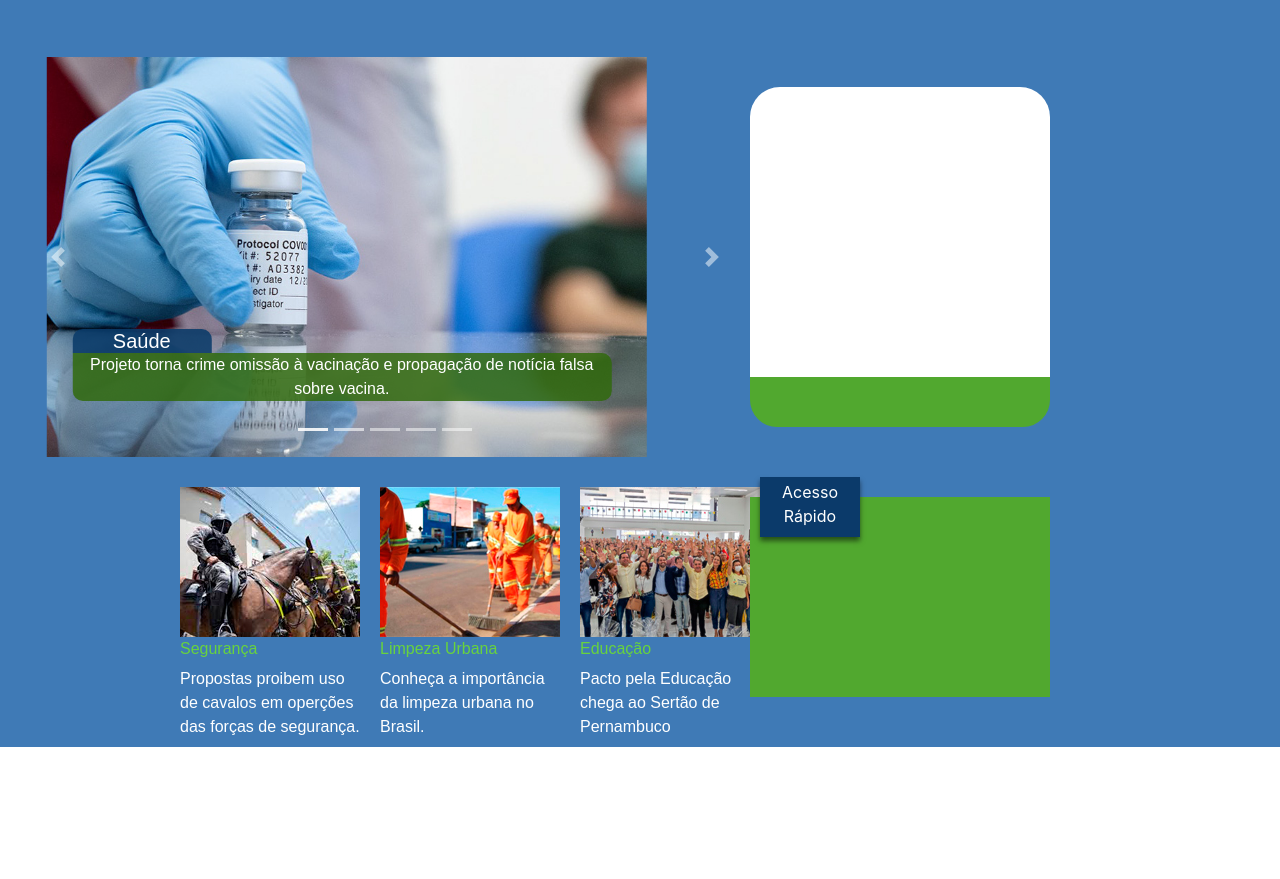
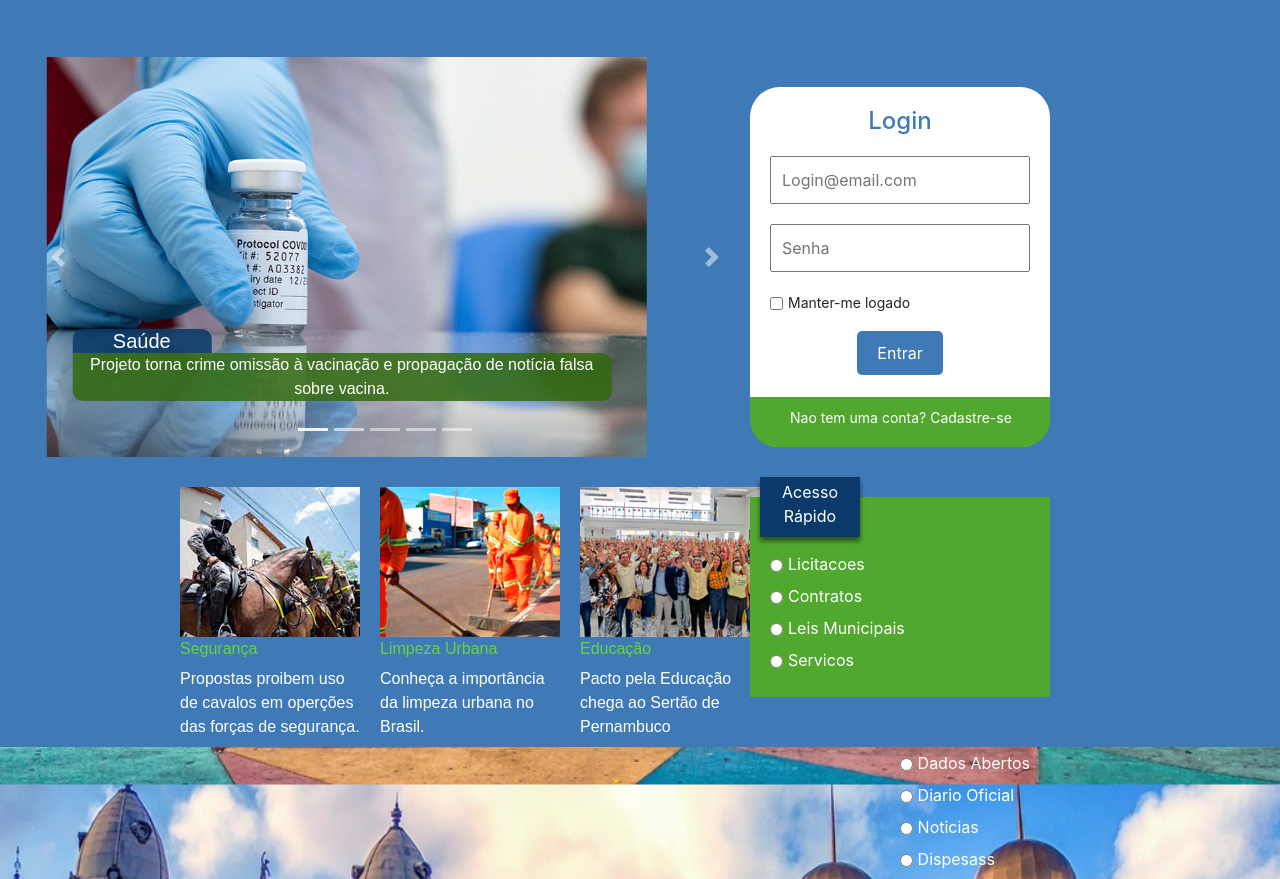
Before and after one commit to BrendaStefany/UrbanSolution-Front, a plain HTML site: page front/index.html in a window 1280 px wide. Shown: the part 173-1052 px from the top of the page. Before the commit the page ends 920 px from the top, so only its background shows below. Drawn offline with nearby package versions, Linux system fonts and the light colour scheme.

Commit message:
Finalizando login e acesso rápido

```diff
--- a/front/index.html
+++ b/front/index.html
@@ -16,7 +16,7 @@
             <img src="./assets/img/log.png" alt="logo">
 
             <div class="botoes">
-                <button class="botao1">Precisa de Ajuda</button>
+                <button class="botao1">Precisa de Ajuda?</button>
                 <button class="botao2">Ouvidoria</button>
             </div>
 
@@ -39,9 +39,64 @@
 
     <div class="corpo_azul">
 
-        <div class="login"><div class="rodape_login"></div></div>
+        <!--<div class="login"><div class="rodape_login"></div></div>-->
+        <div class="login">
+          <div class="conteudo-login">
+            <h2>Login</h2>
+            <input type="email" placeholder="Login@email.com">
+            <input type="password" placeholder="Senha">
+            <div class="manter-logado">
+              <input type="checkbox" id="check-manter-logado">
+              <label for="check-manter-logado">Manter-me logado</label>
+            </div>
+            <button class="btn-entrar">Entrar</button>
+          </div>
+          <div class="rodape_login"> <p>Nao tem uma conta? <a href="#">Cadastre-se</a></p></div>
+        </div>
 
-        <div class="corpo_acesso_rapido"> <div class="acesso_rapido"><p>Acesso Rápido</p></div></div>
+
+        <div class="corpo_acesso_rapido">
+          <div class="acesso_rapido">
+            <p>Acesso Rápido</p>
+          </div>
+          <ul class="list1">
+            <li>
+              <input type="radio" id="radio" name="licitacoes">
+              <label for="radio1">Licitacoes</label>
+            </li>
+            <li>
+              <input type="radio" id="radio" name="contratos">
+              <label for="radio1">Contratos</label>
+            </li>
+            <li>
+              <input type="radio" id="radio" name="leis">
+              <label for="radio1">Leis Municipais</label>
+            </li>
+            <li>
+              <input type="radio" id="radio" name="leis">
+              <label for="radio1">Servicos</label>
+            </li>
+          </ul>
+          <ul class="list2">
+            <li>
+              <input type="radio" id="radio" name="licitacoes">
+              <label for="radio1">Dados Abertos</label>
+            </li>
+            <li>
+              <input type="radio" id="radio" name="contratos">
+              <label for="radio1">Diario Oficial</label>
+            </li>
+            <li>
+              <input type="radio" id="radio" name="leis">
+              <label for="radio1">Noticias</label>
+            </li>
+            <li>
+              <input type="radio" id="radio" name="leis">
+              <label for="radio1">Dispesass</label>
+            </li>
+          </ul>
+        </div>
+
 
          <!-- Carousel -->
 
@@ -55,7 +110,7 @@
           </ol>
           <div class="carousel-inner">
               <div class="carousel-item active">
-                  <img src="../front/assets/img/vacina.jpg" class="d-block" style="width:600px; height:400px;" alt="Jardim de Cactos">
+                  <img src="./assets/img/vacina.jpg" class="d-block" style="width:600px; height:400px;" alt="vacina">
                   <div class="carousel-caption d-none d-md-block">
                     <div class="textos">
                       <h5>Saúde</h5>
@@ -64,7 +119,7 @@
                   </div>
               </div>
               <div class="carousel-item">
-                  <img src="/front/assets/img/educação.jpg" class="d-block" style="width:600px; height:400px;" alt="Cactos pedra">
+                  <img src="./assets/img/educação.jpg" class="d-block" style="width:600px; height:400px;" alt="Educacao">
                   <div class="carousel-caption d-none d-md-block">
                     <div class="textos">
                     <h5>Educação</h5>
@@ -73,7 +128,7 @@
                   </div>
               </div>
               <div class="carousel-item">
-                <img src="/front/assets/img/lanejamento_urbano.jpeg" class="d-block" style="width:600px; height:400px;" alt="Cactos pedra">
+                <img src="./assets/img/lanejamento_urbano.jpeg" class="d-block" style="width:600px; height:400px;" alt="Planejamento Urbano">
                 <div class="carousel-caption d-none d-md-block">
                   <div class="textos">
                     <h5>Planejamento Urbano</h5>
@@ -82,7 +137,7 @@
                 </div>
             </div>
               <div class="carousel-item">
-                  <img src="/front/assets/img/segurança.jpeg" class="d-block" style="width:600px; height:400px;" alt="Terrario Colorido">
+                  <img src="./assets/img/segurança.jpeg" class="d-block" style="width:600px; height:400px;" alt="Seguranca">
                   <div class="carousel-caption d-none d-md-block">
                     <div class="textos">
                       <h5>Segurança</h5>
@@ -91,7 +146,7 @@
                   </div>
               </div>
               <div class="carousel-item">
-                <img src="/front/assets/img/limpeza.jpg" class="d-block" style="width:600px; height:400px;" alt="Terrario Colorido">
+                <img src="./assets/img/limpeza.jpg" class="d-block" style="width:600px; height:400px;" alt="Limpeza">
                 <div class="carousel-caption d-none d-md-block">
                   <div class="textos">
                     <h5>Limpeza</h5>
--- a/front/style.css
+++ b/front/style.css
@@ -210,7 +210,7 @@ img {
     background-color: #ffffff;
     border-radius: 30px;
     width: 300px;
-    height: 320px;
+    height: 360px;
     margin-top: 90px;
     margin-left: 750px;
     position: absolute;
@@ -219,14 +219,77 @@ img {
 }
 
 .rodape_login{
-    margin-top: 290px;
+    margin-top: 2px;
     border-radius: 0px 0px 27px 27px;
     height: 50px;
-    height: 400;
     background-color: #51A82F;
     max-width: 1080px;
     min-width: 300px;
 }
+
+
+.conteudo-login {
+    padding: 20px;
+  }
+
+  .conteudo-login > h2 {
+    font-size: 24px;
+    margin-bottom: 20px;
+    color: #3F7AB6;
+  }
+
+  .conteudo-login > input {
+    width: 100%;
+    padding: 10px;
+    margin-bottom: 20px;
+  }
+
+
+  button.btn-entrar {
+    background-color: #3F7AB6;
+    color: #ffffff;
+    border: none;
+    padding: 10px 20px;
+    border-radius: 5px;
+    cursor: pointer;
+  }
+
+  button.btn-entrar:hover {
+    background-color: #0B3A6A;
+  }
+
+  .rodape_login > p {
+    position: absolute;
+    font-size: 14px;
+    margin-top: 10px;
+    margin-left: 40px;
+    color: white;
+  }
+
+  .rodape_login > p > a {
+    color: #ffffff;
+    text-decoration: none;
+  }
+
+  .rodape_login > p > a:hover {
+    text-decoration: underline;
+  }
+
+  .manter-logado {
+    display: flex;
+    align-items: center;
+    margin-bottom: 10px;
+  }
+
+  .manter-logado input[type="checkbox"] {
+    margin-right: 5px;
+    margin-bottom: 5px;
+  }
+
+  .manter-logado label {
+    font-size: 14px;
+  }
+
 
 .corpo_acesso_rapido {
     background-color: #51A82F;
@@ -247,10 +310,41 @@ img {
     margin: -20px 0px 0px 10px;
     padding: 3px 3px 3px 3px;
     position: absolute;
-
-
 }
 
+.list1{
+    list-style: none;
+    margin-top: 55px;
+    float:left;
+    padding-left:20px;
+}
+
+.list1 li {
+    display: flex;
+    align-items: center;
+}
+
+.list1 input{
+    margin-top: -5px;
+    margin-right: 5px;
+}
+
+.list2{
+    list-style: none;
+    margin-top: 55px;
+    float:right;
+    padding-right:20px;
+}
+
+.list2 li {
+    display: flex;
+    align-items: center;
+  }
+
+  .list2 input{
+    margin-top: -5px;
+    margin-right: 5px;
+}
 
 .noticias {
     margin-top: 50px;
```
